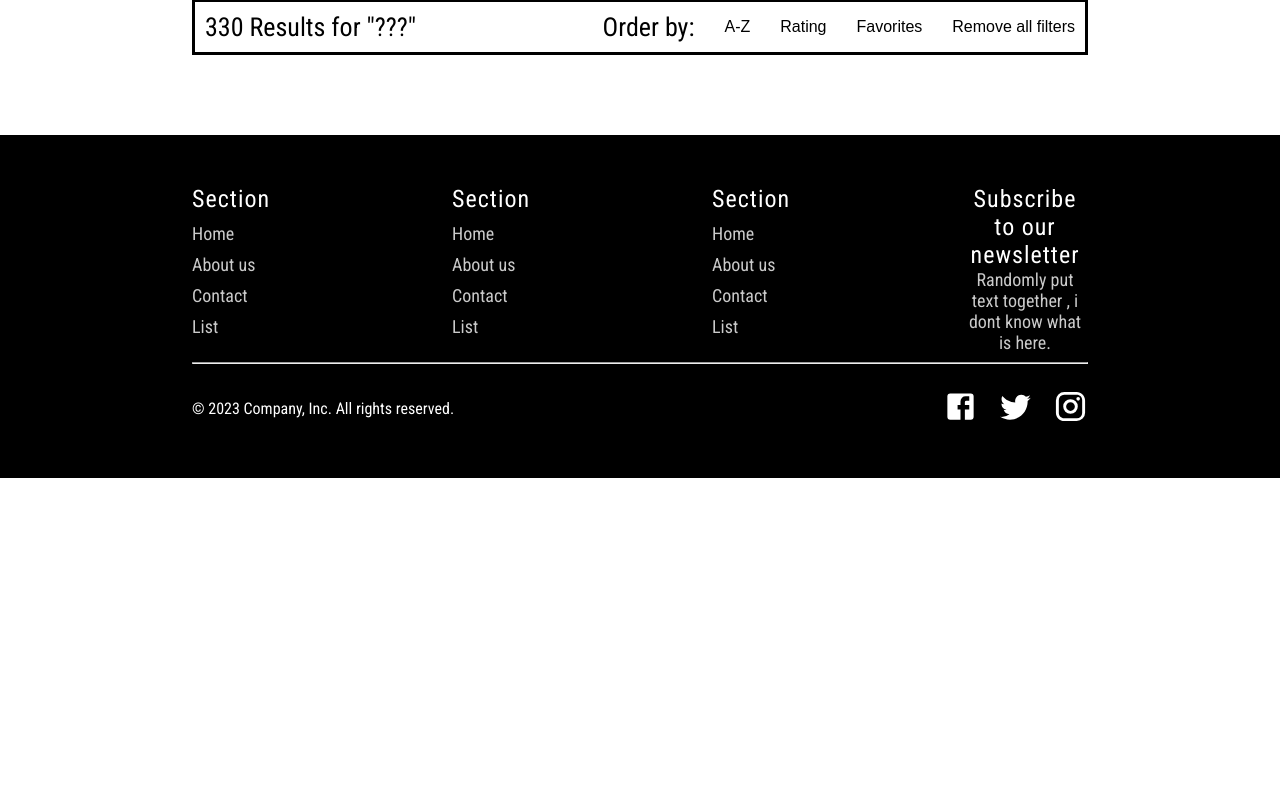
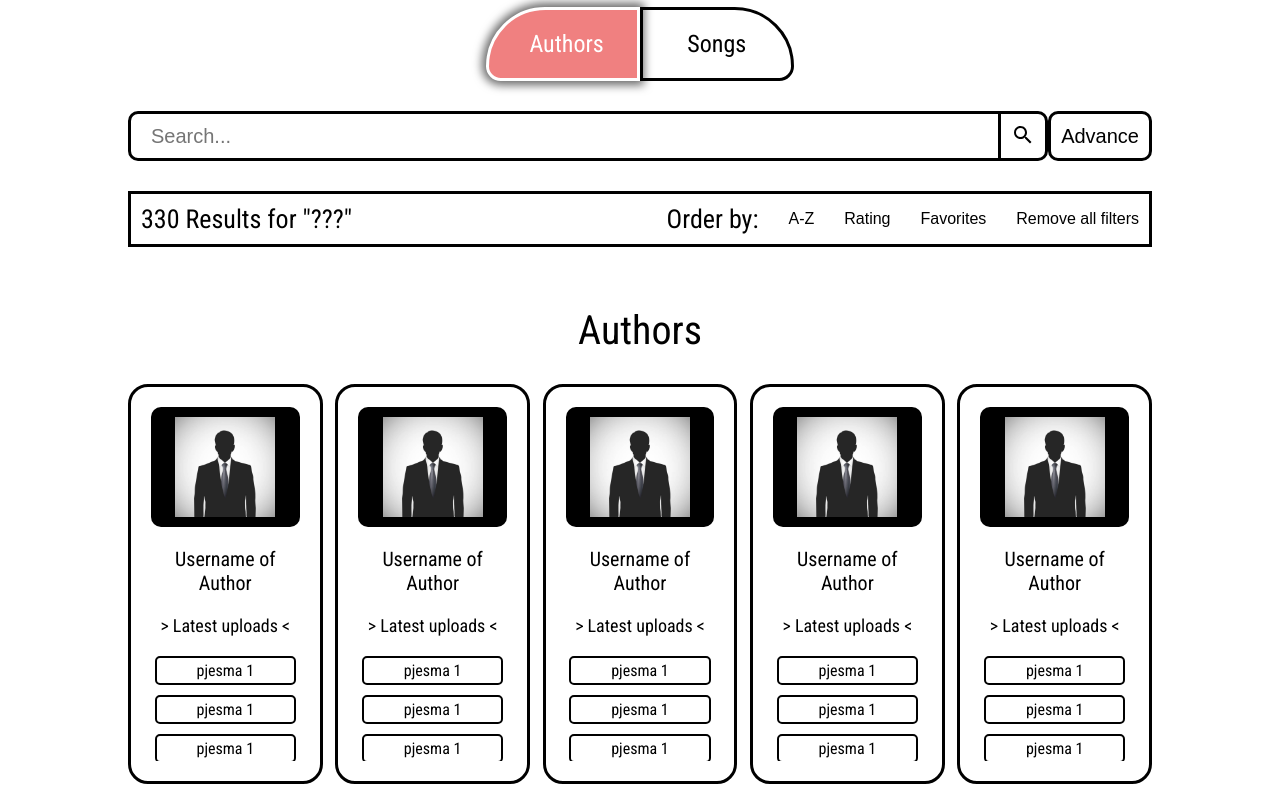
Before and after one commit to jankovulovic/coinis_project, a React (Create React App) app: page /search in a window 1280 px wide. Shown: the part 199-1000 px from the top of the page. Before the commit the page ends 800 px from the top, so only its background shows below. Built offline with nearby package versions, Linux system fonts and the light colour scheme.

Commit message:
Search filters author/songs design

```diff
--- /dev/null
+++ b/src/Componente/Filters/AuthorCard.js
@@ -0,0 +1,26 @@
+import classes from "./AuthorCard.module.css";
+import image from "../../Assets/profilePic.jpg";
+
+const AuthorCard = () => {
+  return (
+    <>
+      <div className={classes.card}>
+        <div className={classes.imgDiv}>
+          <img src={image} alt="profile man" />
+        </div>
+        <div className={classes.titleName}>Username of Author</div>
+        <div className={classes.latest}>
+          {" "}
+          {"> "}Latest uploads{" <"}{" "}
+        </div>
+        <div className={classes.songList}>
+          <div className={classes.item}>pjesma 1 </div>
+          <div className={classes.item}>pjesma 1 </div>
+          <div className={classes.item}>pjesma 1 </div>
+        </div>
+      </div>
+    </>
+  );
+};
+
+export default AuthorCard;
--- /dev/null
+++ b/src/Componente/Filters/AuthorCard.module.css
@@ -0,0 +1,83 @@
+.card {
+  display: flex;
+  flex-direction: column;
+  gap: 20px;
+  border: 3px solid black;
+  border-radius: 20px;
+  width: 19%;
+  align-items: center;
+  padding: 20px;
+  height: 400px;
+}
+
+.imgDiv {
+  width: 100%;
+  height: 120px;
+  background-color: black;
+  border-radius: 10px;
+  padding: 10px;
+}
+
+.imgDiv img {
+  width: 100px;
+  height: 100px;
+  transition: all 0.3s;
+}
+
+.imgDiv img:hover {
+  transform: scale(1.1);
+}
+
+.titleName {
+  font-size: 20px;
+}
+
+.latest {
+  font-size: 18px;
+}
+
+.latest:hover {
+  text-decoration: underline 3px black;
+  text-underline-offset: 5px;
+  cursor: pointer;
+}
+
+.songList {
+  display: flex;
+  flex-direction: column;
+  gap: 10px;
+  width: 95%;
+  justify-content: flex-start;
+  overflow-y: scroll;
+}
+
+.songList::-webkit-scrollbar {
+  width: 10px; /* Set the width of the scrollbar */
+}
+
+.songList::-webkit-scrollbar-track {
+  background-color: #f1f1f1; /* Set the background color of the scrollbar track */
+}
+
+.songList::-webkit-scrollbar-thumb {
+  background-color: #888; /* Set the color of the scrollbar thumb */
+  border-radius: 5px; /* Set the border radius of the scrollbar thumb */
+}
+
+.songList::-webkit-scrollbar-thumb:hover {
+  background-color: #555; /* Set the color of the scrollbar thumb on hover */
+}
+
+.item {
+  padding: 3px 10px;
+  border: 2px solid black;
+  border-radius: 5px;
+}
+
+.item:hover {
+  color: white;
+  background-color: lightcoral;
+  border: 3px solid white;
+  box-shadow: 0px 0px 10px 4px rgba(0, 0, 0, 0.6);
+  cursor: pointer;
+}
--- a/src/Componente/Filters/SearchBar.js
+++ b/src/Componente/Filters/SearchBar.js
@@ -17,6 +17,7 @@ const SearchBar = () => {
 
   return (
     <form className={classes.formFlex} onSubmit={handleSubmit}>
+      <div className={classes.searchDiv}>
         <input
           type="text"
           placeholder="Search..."
@@ -24,10 +25,11 @@ const SearchBar = () => {
           onChange={handleInputChange}
           className={classes.searchBar}
         />
-      <button type="submit">
-        <SearchIcon className={classes.searchIcon} />
+        <button className={classes.searchIcon} type="submit">
+          <SearchIcon />
         </button>
-      <button className={classes.advanceSearchBtn}>Advance Search</button>
+      </div>
+      <button className={classes.advanceSearchBtn}>Advance</button>
     </form>
   );
 };
--- a/src/Componente/Filters/SearchBar.module.css
+++ b/src/Componente/Filters/SearchBar.module.css
@@ -2,17 +2,32 @@
   display: flex;
   flex-direction: row;
   height: 50px;
+  justify-content: flex-start;
+}
+
+.searchDiv {
+  width: 100%;
+  display: flex;
+  flex-direction: row;
+  justify-content: flex-start;
 }
 
 .searchBar {
-  width: 80%;
+  width: 95%;
   border: 3px solid black;
   border-top-left-radius: 10px;
   border-bottom-left-radius: 10px;
+  font-size: 20px;
+  padding-left: 20px;
+}
+
+.searchBar::placeholder {
+  font-size: 20px;
 }
 
 .searchIcon {
-  font-size: 50px;
+  height: 50px;
+  width: 50px;
   border: 3px solid black;
   border-top-right-radius: 10px;
   border-bottom-right-radius: 10px;
@@ -21,7 +36,13 @@
 
 .advanceSearchBtn {
   border: 3px solid black;
-  margin-left: 30px;
   padding: 0px 10px;
   border-radius: 10px;
+  font-size: 20px;
 }
+
+.advanceSearchBtn:hover {
+  color: white;
+  background-color: lightcoral;
+  cursor: pointer;
+}
--- /dev/null
+++ b/src/Componente/Filters/Song.js
@@ -0,0 +1,27 @@
+import classes from "./Song.module.css";
+import image from "../../Assets/guitarman2.jpg";
+
+const Song = () => {
+  return (
+    <>
+      <div className={classes.songFlex}>
+        <div className={classes.imgDiv}>
+          <img src={image} alt="Profile man" />
+        </div>
+        <div className={classes.songInfo}>
+          <div className={classes.songTitle}>
+            <b>Author</b>: Linkin Park Linkin
+          </div>
+          <div className={classes.songTitle}>
+            <b>Name</b>: In the End In the End
+          </div>
+          {/* <div className={classes.songCreator}>
+            <b>Creator</b>: Username
+          </div> */}
+        </div>
+      </div>
+    </>
+  );
+};
+
+export default Song;
--- /dev/null
+++ b/src/Componente/Filters/Song.module.css
@@ -0,0 +1,41 @@
+.songFlex {
+  display: flex;
+  flex-direction: row;
+  justify-content: flex-start;
+  gap: 20px;
+  width: 25%;
+  border: 3px solid black;
+  border-top-left-radius: 47px;
+  border-bottom-left-radius: 47px;
+  border-top-right-radius: 5px;
+  border-bottom-right-radius: 5px;
+
+  transform: scale(0.95);
+}
+
+.imgDiv {
+  height: 90px;
+  width: 90px;
+}
+
+.imgDiv img {
+  width: 100%;
+  height: 100%;
+  border-radius: 50%;
+}
+
+.songInfo {
+  display: flex;
+  flex-direction: column;
+  align-items: center;
+  justify-content: center;
+  width: fit-content;
+  gap: 5px;
+  width: 200px;
+}
+
+/* .songTitle {
+}
+
+.songCreator {
+} */
--- a/src/Componente/SearchPage/SearchPage.js
+++ b/src/Componente/SearchPage/SearchPage.js
@@ -1,57 +1,125 @@
-import { useState } from "react";
+import { useEffect, useState } from "react";
 import AlphabetArray from "../Filters/AlphabetArray";
 import RatingFilter from "../Filters/RatingFilter";
 import SearchBar from "../Filters/SearchBar";
 import classes from "./SearchPage.module.css";
+import AuthorCard from "../Filters/AuthorCard";
+import Song from "../Filters/Song";
 
 const SearchPage = () => {
   const [selectedFilter, setSelectedFilter] = useState("");
+  const [orderByFilter, setOrderByFilter] = useState("");
 
   const handleFilterClick = (filter) => {
     setSelectedFilter(filter);
   };
 
+  const handleOrderByFilterClick = (filter) => {
+    setOrderByFilter(filter);
+  };
+
+  useEffect(() => {
+    setSelectedFilter("Authors"); // Set "Authors" as the initial active filter
+  }, []);
+
   return (
     <div className={classes.filterContainer}>
+      <div className={classes.mainTitle}>Search</div>
+      <div className={classes.mainOptDiv}>
+        <div
+          className={`${classes.mainOptOne} ${
+            selectedFilter === "Authors" ? classes.active : ""
+          }`}
+          onClick={() => handleFilterClick("Authors")}
+        >
+          Authors
+        </div>
+        <div
+          className={`${classes.mainOptTwo} ${
+            selectedFilter === "Songs" ? classes.active : ""
+          }`}
+          onClick={() => handleFilterClick("Songs")}
+        >
+          Songs
+        </div>
+      </div>
+
       <div>
         <SearchBar />
       </div>
+
       <div className={classes.filters}>
-        <div className={classes.result}>330 Results for "???" </div>
+        <div className={classes.result}>330 Results for "???"</div>
         <div className={classes.filterOptions}>
           <div>Order by:</div>
           <button
-            className={selectedFilter === "A-Z" ? classes.active : ""}
-            onClick={() => handleFilterClick("A-Z")}
+            className={orderByFilter === "A-Z" ? classes.active : ""}
+            onClick={() => handleOrderByFilterClick("A-Z")}
           >
             A-Z
           </button>
           <button
-            className={selectedFilter === "Rating" ? classes.active : ""}
-            onClick={() => handleFilterClick("Rating")}
+            className={orderByFilter === "Rating" ? classes.active : ""}
+            onClick={() => handleOrderByFilterClick("Rating")}
           >
             Rating
           </button>
           <button
-            className={selectedFilter === "Favorites" ? classes.active : ""}
-            onClick={() => handleFilterClick("Favorites")}
+            className={orderByFilter === "Favorites" ? classes.active : ""}
+            onClick={() => handleOrderByFilterClick("Favorites")}
           >
             Favorites
           </button>
           <button
-            className={selectedFilter === "" ? classes.actives : ""}
-            onClick={() => handleFilterClick("")}
+            className={orderByFilter === "" ? classes.actives : ""}
+            onClick={() => handleOrderByFilterClick("")}
           >
             Remove all filters
           </button>
         </div>
       </div>
+
       <div>
-        {selectedFilter === "A-Z" && <AlphabetArray />}
-        {selectedFilter === "Rating" && <RatingFilter />}
-        <div></div>
-        <div></div>
+        {orderByFilter === "A-Z" && <AlphabetArray />}
+        {orderByFilter === "Rating" && <RatingFilter />}
       </div>
+
+      {selectedFilter === "Authors" && (
+        <div>
+          <div className={classes.listName}>Authors</div>
+          <div className={classes.cardFlex}>
+            <AuthorCard />
+            <AuthorCard />
+            <AuthorCard />
+            <AuthorCard />
+            <AuthorCard />
+            <AuthorCard />
+            <AuthorCard />
+            <AuthorCard />
+            <AuthorCard />
+            <AuthorCard />
+          </div>
+        </div>
+      )}
+      {selectedFilter === "Songs" && (
+        <div>
+          <div className={classes.listName}>Songs</div>
+          <div className={classes.songFlex}>
+            <Song />
+            <Song />
+            <Song />
+            <Song />
+            <Song />
+            <Song />
+            <Song />
+            <Song />
+            <Song />
+            <Song />
+            <Song />
+            <Song />
+          </div>
+        </div>
+      )}
     </div>
   );
 };
--- a/src/Componente/SearchPage/SearchPage.module.css
+++ b/src/Componente/SearchPage/SearchPage.module.css
@@ -1,9 +1,45 @@
 .filterContainer {
   display: flex;
   flex-direction: column;
-  width: 70%;
+  width: 80%;
   margin: 50px auto;
   gap: 30px;
+}
+
+.mainTitle {
+  font-size: 50px;
+}
+
+.mainOptDiv {
+  display: flex;
+  flex-direction: row;
+  justify-content: center;
+}
+
+.mainOptOne {
+  padding: 20px 40px;
+  font-size: 24px;
+  border: 3px solid black;
+  border-top-left-radius: 60px;
+  border-bottom-left-radius: 15px;
+  width: 15%;
+}
+
+.mainOptTwo {
+  padding: 20px 40px;
+  font-size: 24px;
+  border: 3px solid black;
+  border-top-right-radius: 60px;
+  border-bottom-right-radius: 15px;
+  width: 15%;
+}
+
+.mainOptOne:hover,
+.mainOptTwo:hover {
+  color: white;
+  background-color: lightcoral;
+  border: 3px solid white;
+  box-shadow: 0px 0px 10px 4px rgba(0, 0, 0, 0.6);
 }
 
 .filters {
@@ -34,7 +70,35 @@
   text-underline-offset: 5px;
 }
 
-.active {
+.filterOptions .active {
   text-decoration: underline 3px lightcoral;
   text-underline-offset: 5px;
 }
+
+.listName {
+  font-size: 40px;
+  margin-bottom: 30px;
+}
+
+.cardFlex {
+  display: flex;
+  flex-direction: row;
+  flex-wrap: wrap;
+  justify-content: space-between;
+  row-gap: 20px;
+}
+
+.songFlex {
+  display: flex;
+  flex-direction: row;
+  flex-wrap: wrap;
+  justify-content: flex-start;
+  row-gap: 20px;
+}
+
+.mainOptDiv .active {
+  color: white;
+  background-color: lightcoral;
+  border: 3px solid white;
+  box-shadow: 0px 0px 10px 4px rgba(0, 0, 0, 0.6);
+}
```
Also changed, not shown: src/Assets/profilePic.jpg (added). Lines whose indentation alone changed are shown as unchanged.
